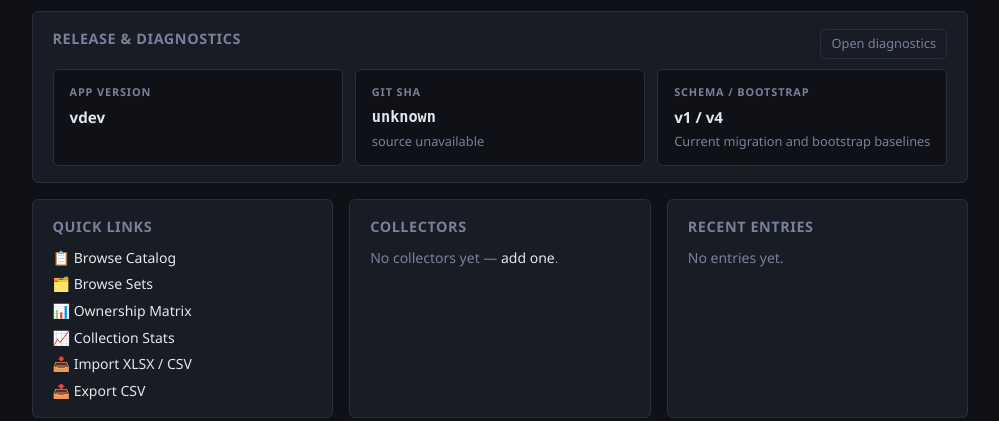
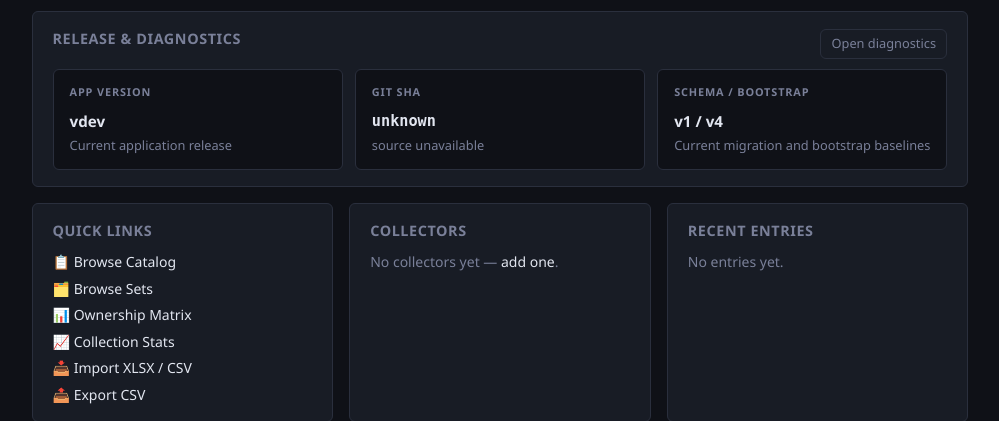
Before and after one commit to antwanchild/cutco_catalog, a Flask app: page / in a window 1280 px wide. Shown: the part 898-1319 px from the top of the page, without its empty margins (140-1139 px from the left). Run offline with Flask 3, Linux system fonts and the light colour scheme; data comes from the database, SQL or seed files in the repository; data that the repository does not hold is empty; parts of the project's set-up code (start-up, migrations or seed data) failed here and were passed over.

Commit message:
feat: normalize dashboard card typography

```diff
--- a/static/css/style.css
+++ b/static/css/style.css
@@ -684,19 +684,25 @@ textarea { resize: vertical; }
   border-radius: var(--radius);
   padding: .9rem 1rem;
   min-height: 92px;
+  display: flex;
+  flex-direction: column;
+  gap: .35rem;
 }
 .release-label {
   font-size: .68rem;
   font-weight: 700;
+  color: var(--muted);
+  letter-spacing: .08em;
+  text-transform: uppercase;
   margin-bottom: .35rem;
 }
 .release-value {
   font-size: .95rem;
   font-weight: 650;
   color: var(--text);
+  line-height: 1.3;
 }
 .release-note {
-  margin-top: .25rem;
   font-size: .8rem;
   color: var(--muted);
   line-height: 1.35;
--- a/templates/index.html
+++ b/templates/index.html
@@ -161,6 +161,7 @@
     <div class="release-card">
       <div class="release-label">App Version</div>
       <div class="release-value">v{{ release_snapshot.app_version }}</div>
+      <div class="release-note">Current application release</div>
     </div>
     <div class="release-card">
       <div class="release-label">Git SHA</div>
```
